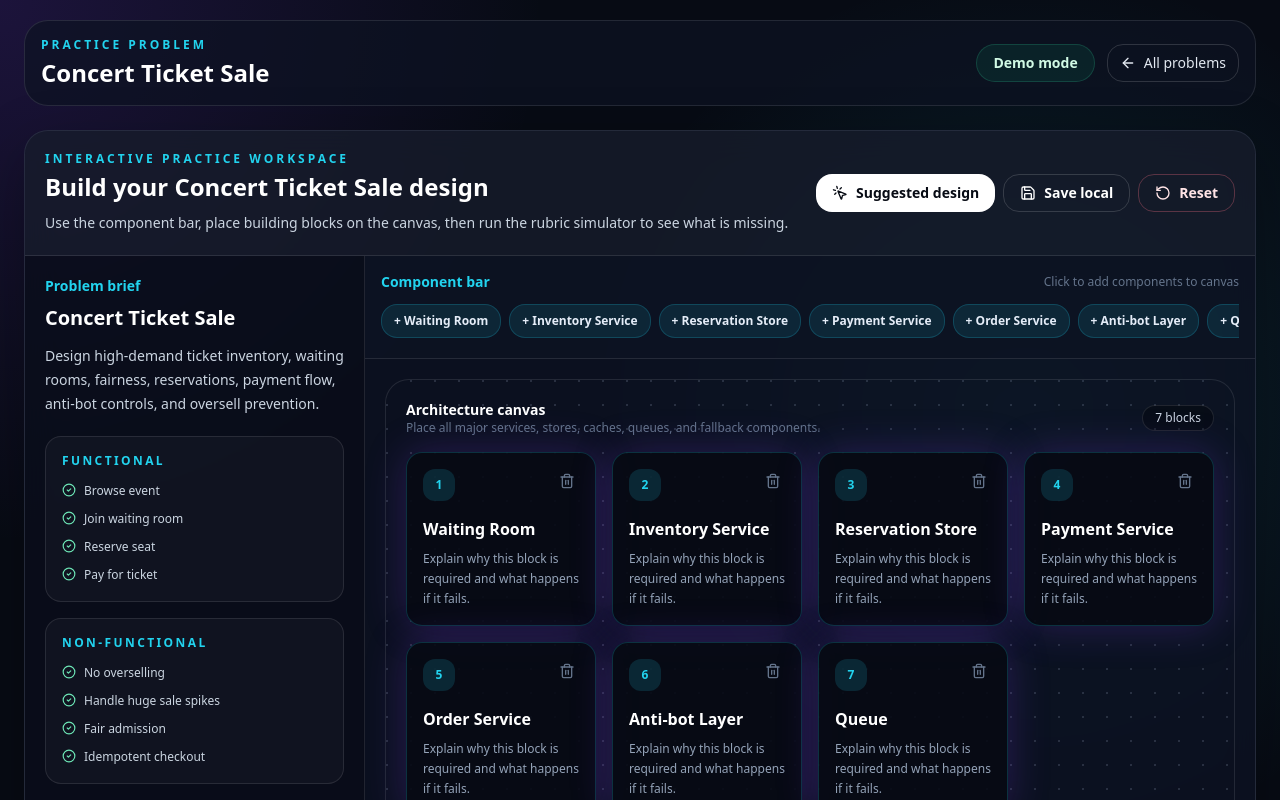
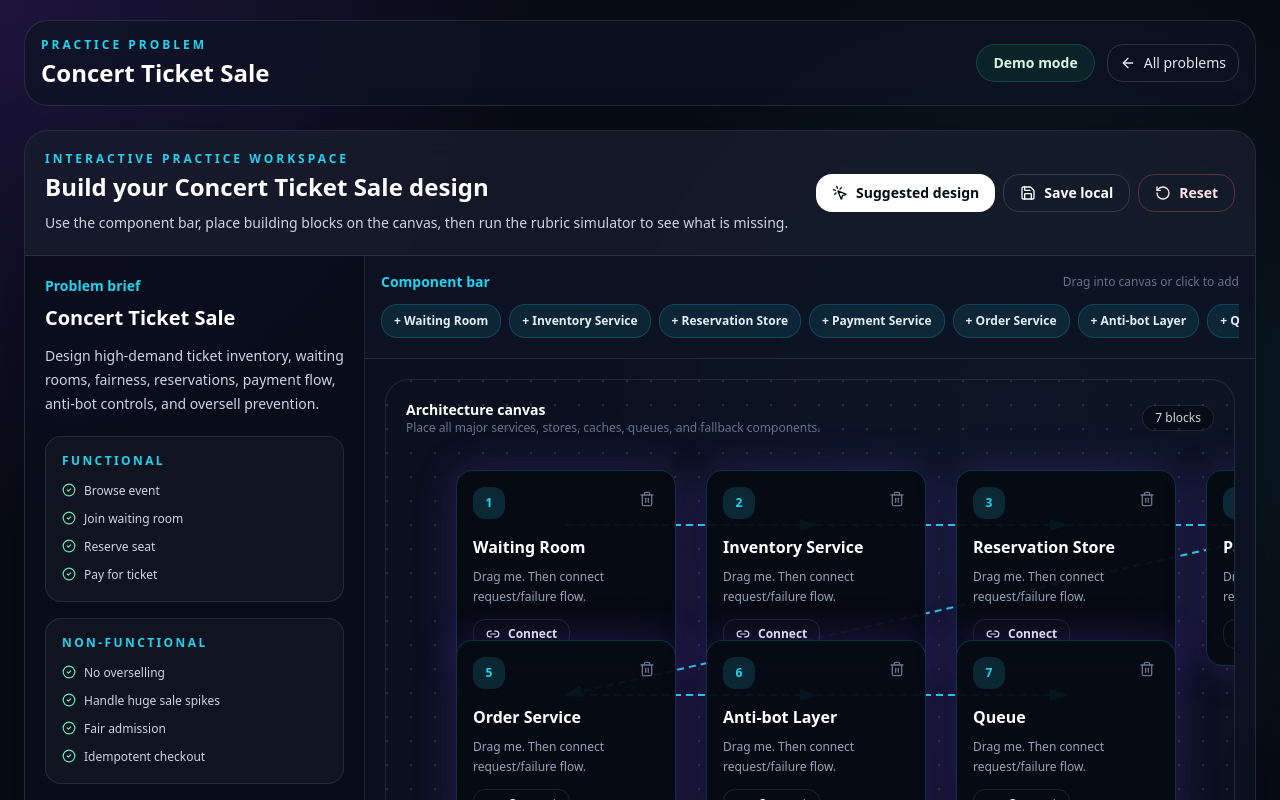
Before and after one commit to sunikatt/SystemDesign_Simulator, a Next.js app in the folder frontend/: page /practice-problems/concert-ticket-sale in a window 1280 px wide. Both pictures are taken after a click on the button "Suggested design". Shown: the top 800 px of the page. Built offline with nearby package versions, Linux system fonts and the light colour scheme.

Commit message:
Add drag and connect practice canvas

```diff
--- a/frontend/features/practice/PracticeWorkspace.tsx
+++ b/frontend/features/practice/PracticeWorkspace.tsx
@@ -1,7 +1,7 @@
 'use client';
 
-import { CheckCircle2, MousePointerClick, Play, RotateCcw, Save, Trash2 } from 'lucide-react';
-import { useEffect, useMemo, useState } from 'react';
+import { CheckCircle2, Link2, MousePointerClick, Play, RotateCcw, Save, Trash2 } from 'lucide-react';
+import { useEffect, useMemo, useRef, useState } from 'react';
 
 type PracticeWorkspaceProps = {
   slug: string;
@@ -16,6 +16,14 @@ type PracticeWorkspaceProps = {
 type CanvasComponent = {
   id: string;
   name: string;
+  x: number;
+  y: number;
+};
+
+type CanvasConnection = {
+  id: string;
+  sourceId: string;
+  targetId: string;
 };
 
 export function PracticeWorkspace({
@@ -28,7 +36,10 @@ export function PracticeWorkspace({
   rubric,
 }: PracticeWorkspaceProps) {
   const storageKey = `systemdesign-lab-practice-workspace-${slug}`;
+  const canvasRef = useRef<HTMLDivElement>(null);
   const [canvasComponents, setCanvasComponents] = useState<CanvasComponent[]>([]);
+  const [connections, setConnections] = useState<CanvasConnection[]>([]);
+  const [selectedSourceId, setSelectedSourceId] = useState<string | null>(null);
   const [checkedRubric, setCheckedRubric] = useState<Record<string, boolean>>({});
   const [notes, setNotes] = useState('');
   const [hasLoaded, setHasLoaded] = useState(false);
@@ -37,8 +48,9 @@ export function PracticeWorkspace({
     const raw = localStorage.getItem(storageKey);
     if (raw) {
       try {
-        const parsed = JSON.parse(raw) as { canvasComponents?: CanvasComponent[]; checkedRubric?: Record<string, boolean>; notes?: string };
-        setCanvasComponents(parsed.canvasComponents ?? []);
+        const parsed = JSON.parse(raw) as { canvasComponents?: CanvasComponent[]; connections?: CanvasConnection[]; checkedRubric?: Record<string, boolean>; notes?: string };
+        setCanvasComponents((parsed.canvasComponents ?? []).map((item, index) => ({ ...item, x: item.x ?? 80 + (index % 3) * 260, y: item.y ?? 80 + Math.floor(index / 3) * 150 })));
+        setConnections(parsed.connections ?? []);
         setCheckedRubric(parsed.checkedRubric ?? {});
         setNotes(parsed.notes ?? '');
       } catch {
@@ -49,36 +61,91 @@ export function PracticeWorkspace({
   }, [storageKey]);
 
   const componentCoverage = components.length === 0 ? 0 : Math.round((new Set(canvasComponents.map((item) => item.name)).size / components.length) * 100);
+  const expectedConnectionCount = Math.max(components.length - 1, 1);
+  const connectionCoverage = Math.min(100, Math.round((connections.length / expectedConnectionCount) * 100));
   const rubricCoverage = rubric.length === 0 ? 0 : Math.round((Object.values(checkedRubric).filter(Boolean).length / rubric.length) * 100);
-  const score = Math.round(componentCoverage * 0.6 + rubricCoverage * 0.4);
+  const score = Math.round(componentCoverage * 0.45 + connectionCoverage * 0.25 + rubricCoverage * 0.3);
 
   const missingComponents = useMemo(() => {
     const selected = new Set(canvasComponents.map((item) => item.name));
     return components.filter((component) => !selected.has(component));
   }, [canvasComponents, components]);
 
-  function addComponent(name: string) {
-    setCanvasComponents((current) => current.concat({ id: `${name}-${Date.now()}-${Math.random()}`, name }));
+  function positionForIndex(index: number) {
+    return {
+      x: 70 + (index % 4) * 250,
+      y: 90 + Math.floor(index / 4) * 170,
+    };
+  }
+
+  function addComponent(name: string, x?: number, y?: number) {
+    setCanvasComponents((current) => {
+      const position = x !== undefined && y !== undefined ? { x, y } : positionForIndex(current.length);
+      return current.concat({ id: `${name}-${Date.now()}-${Math.random()}`, name, ...position });
+    });
   }
 
   function removeComponent(id: string) {
     setCanvasComponents((current) => current.filter((item) => item.id !== id));
+    setConnections((current) => current.filter((connection) => connection.sourceId !== id && connection.targetId !== id));
+    if (selectedSourceId === id) setSelectedSourceId(null);
+  }
+
+  function connectFrom(id: string) {
+    if (!selectedSourceId) {
+      setSelectedSourceId(id);
+      return;
+    }
+
+    if (selectedSourceId === id) {
+      setSelectedSourceId(null);
+      return;
+    }
+
+    setConnections((current) => {
+      const exists = current.some((connection) => connection.sourceId === selectedSourceId && connection.targetId === id);
+      if (exists) return current;
+      return current.concat({ id: `${selectedSourceId}-${id}-${Date.now()}`, sourceId: selectedSourceId, targetId: id });
+    });
+    setSelectedSourceId(null);
   }
 
   function loadSuggested() {
-    setCanvasComponents(components.map((name, index) => ({ id: `${name}-${index}`, name })));
+    const suggestedComponents = components.map((name, index) => ({ id: `${name}-${index}`, name, ...positionForIndex(index) }));
+    setCanvasComponents(suggestedComponents);
+    setConnections(suggestedComponents.slice(0, -1).map((component, index) => ({ id: `${component.id}-${suggestedComponents[index + 1].id}`, sourceId: component.id, targetId: suggestedComponents[index + 1].id })));
     setCheckedRubric(Object.fromEntries(rubric.map((item) => [item, true])));
   }
 
   function reset() {
     setCanvasComponents([]);
+    setConnections([]);
+    setSelectedSourceId(null);
     setCheckedRubric({});
     setNotes('');
     localStorage.removeItem(storageKey);
   }
 
   function save() {
-    localStorage.setItem(storageKey, JSON.stringify({ canvasComponents, checkedRubric, notes }));
+    localStorage.setItem(storageKey, JSON.stringify({ canvasComponents, connections, checkedRubric, notes }));
+  }
+
+  function dropOnCanvas(event: React.DragEvent<HTMLDivElement>) {
+    event.preventDefault();
+    const bounds = canvasRef.current?.getBoundingClientRect();
+    if (!bounds) return;
+
+    const x = Math.max(12, event.clientX - bounds.left - 100);
+    const y = Math.max(70, event.clientY - bounds.top - 35);
+    const movingId = event.dataTransfer.getData('application/practice-move-id');
+    const componentName = event.dataTransfer.getData('application/practice-component');
+
+    if (movingId) {
+      setCanvasComponents((current) => current.map((item) => item.id === movingId ? { ...item, x, y } : item));
+      return;
+    }
+
+    if (componentName) addComponent(componentName, x, y);
   }
 
   return (
@@ -133,11 +200,18 @@ export function PracticeWorkspace({
           <div className="border-b border-white/10 bg-panel/80 p-4">
             <div className="mb-3 flex items-center justify-between gap-3">
               <p className="text-sm font-semibold text-cyan">Component bar</p>
-              <p className="text-xs text-slate-500">Click to add components to canvas</p>
+              <p className="text-xs text-slate-500">Drag into canvas or click to add</p>
             </div>
             <div className="flex gap-2 overflow-x-auto pb-1">
               {components.map((component) => (
-                <button key={component} type="button" onClick={() => addComponent(component)} className="shrink-0 rounded-2xl border border-cyan/20 bg-cyan/10 px-3 py-2 text-xs font-semibold text-cyan-100 hover:bg-cyan/20">
+                <button
+                  key={component}
+                  type="button"
+                  draggable
+                  onDragStart={(event) => event.dataTransfer.setData('application/practice-component', component)}
+                  onClick={() => addComponent(component)}
+                  className="shrink-0 cursor-grab rounded-2xl border border-cyan/20 bg-cyan/10 px-3 py-2 text-xs font-semibold text-cyan-100 hover:bg-cyan/20 active:cursor-grabbing"
+                >
                   + {component}
                 </button>
               ))}
@@ -145,7 +219,12 @@ export function PracticeWorkspace({
           </div>
 
           <div className="flex flex-1 flex-col gap-5 p-5">
-            <div className="min-h-[760px] rounded-3xl border border-white/10 bg-[radial-gradient(circle_at_1px_1px,rgba(148,163,184,0.22)_1px,transparent_0)] [background-size:24px_24px] p-5">
+            <div
+              ref={canvasRef}
+              onDragOver={(event) => event.preventDefault()}
+              onDrop={dropOnCanvas}
+              className="relative min-h-[760px] overflow-hidden rounded-3xl border border-white/10 bg-[radial-gradient(circle_at_1px_1px,rgba(148,163,184,0.22)_1px,transparent_0)] [background-size:24px_24px] p-5"
+            >
               <div className="mb-4 flex items-center justify-between gap-3">
                 <div>
                   <p className="text-sm font-semibold text-white">Architecture canvas</p>
@@ -162,9 +241,32 @@ export function PracticeWorkspace({
                   </div>
                 </div>
               ) : (
-                <div className="grid gap-4 sm:grid-cols-2 xl:grid-cols-4">
+                <>
+                  <svg className="pointer-events-none absolute inset-0 h-full w-full">
+                    <defs>
+                      <marker id={`arrow-${slug}`} markerWidth="10" markerHeight="10" refX="8" refY="3" orient="auto" markerUnits="strokeWidth">
+                        <path d="M0,0 L0,6 L9,3 z" fill="#22d3ee" />
+                      </marker>
+                    </defs>
+                    {connections.map((connection) => {
+                      const source = canvasComponents.find((item) => item.id === connection.sourceId);
+                      const target = canvasComponents.find((item) => item.id === connection.targetId);
+                      if (!source || !target) return null;
+                      const startX = source.x + 110;
+                      const startY = source.y + 55;
+                      const endX = target.x + 110;
+                      const endY = target.y + 55;
+                      return <line key={connection.id} x1={startX} y1={startY} x2={endX} y2={endY} stroke="#22d3ee" strokeWidth="2" strokeDasharray="7 5" markerEnd={`url(#arrow-${slug})`} />;
+                    })}
+                  </svg>
                   {canvasComponents.map((component, index) => (
-                    <div key={component.id} className="rounded-2xl border border-cyan/20 bg-ink/90 p-4 shadow-glow">
+                    <div
+                      key={component.id}
+                      draggable
+                      onDragStart={(event) => event.dataTransfer.setData('application/practice-move-id', component.id)}
+                      className={`absolute w-[220px] cursor-grab rounded-2xl border bg-ink/95 p-4 shadow-glow active:cursor-grabbing ${selectedSourceId === component.id ? 'border-emerald-300 ring-2 ring-emerald-300/30' : 'border-cyan/20'}`}
+                      style={{ left: component.x, top: component.y }}
+                    >
                       <div className="flex items-start justify-between gap-3">
                         <div className="flex h-8 w-8 items-center justify-center rounded-xl bg-cyan/15 text-xs font-black text-cyan">{index + 1}</div>
                         <button type="button" onClick={() => removeComponent(component.id)} className="rounded-lg p-1 text-slate-500 hover:bg-rose-500/10 hover:text-rose-200" aria-label={`Remove ${component.name}`}>
@@ -172,10 +274,13 @@ export function PracticeWorkspace({
                         </button>
                       </div>
                       <h4 className="mt-4 font-bold text-white">{component.name}</h4>
-                      <p className="mt-2 text-xs leading-5 text-slate-400">Explain why this block is required and what happens if it fails.</p>
+                      <p className="mt-2 text-xs leading-5 text-slate-400">Drag me. Then connect request/failure flow.</p>
+                      <button type="button" onClick={() => connectFrom(component.id)} className="mt-3 inline-flex items-center gap-2 rounded-xl border border-white/10 px-3 py-1.5 text-xs font-semibold text-cyan-100 hover:bg-cyan/10">
+                        <Link2 className="h-3.5 w-3.5" /> {selectedSourceId && selectedSourceId !== component.id ? 'Connect here' : selectedSourceId === component.id ? 'Selected' : 'Connect'}
+                      </button>
                     </div>
                   ))}
-                </div>
+                </>
               )}
             </div>
 
@@ -188,9 +293,14 @@ export function PracticeWorkspace({
                   </button>
                 </div>
                 <div className="text-4xl font-black text-white">{score}%</div>
-                <p className="mt-1 text-xs text-slate-400">60% component coverage + 40% rubric checklist</p>
+                <p className="mt-1 text-xs text-slate-400">45% components + 25% connections + 30% rubric checklist</p>
                 <div className="mt-4 h-2 overflow-hidden rounded-full bg-white/10">
                   <div className="h-full rounded-full bg-cyan" style={{ width: `${score}%` }} />
+                </div>
+                <div className="mt-3 grid grid-cols-3 gap-2 text-center text-xs">
+                  <div className="rounded-xl border border-white/10 bg-black/20 p-2"><div className="font-bold text-white">{componentCoverage}%</div><div className="text-slate-500">Blocks</div></div>
+                  <div className="rounded-xl border border-white/10 bg-black/20 p-2"><div className="font-bold text-white">{connectionCoverage}%</div><div className="text-slate-500">Links</div></div>
+                  <div className="rounded-xl border border-white/10 bg-black/20 p-2"><div className="font-bold text-white">{rubricCoverage}%</div><div className="text-slate-500">Rubric</div></div>
                 </div>
                 {missingComponents.length > 0 && (
                   <div className="mt-4 rounded-2xl border border-amber-400/20 bg-amber-500/10 p-3">
```
